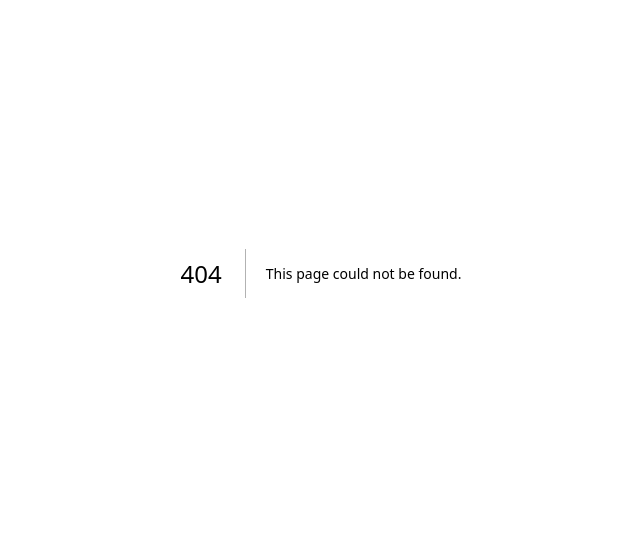
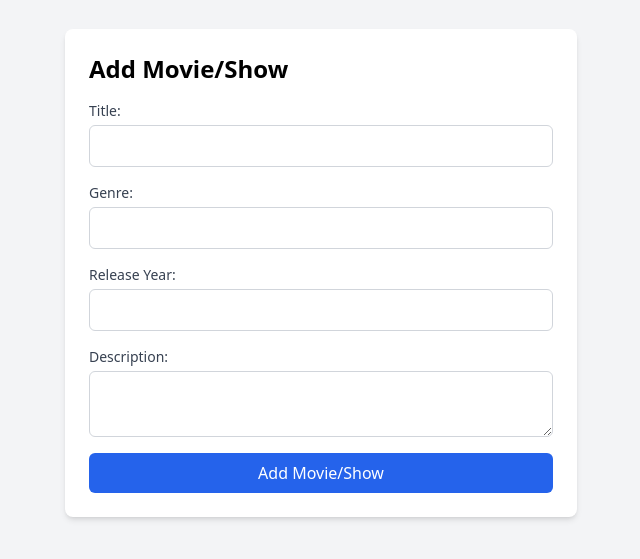
Before and after one commit to vkumar8192449/watchworthy, a Next.js app in the folder next-frontend/: page /addmovie in a window 1280 px wide. Before the commit this address had no page. Shown: the part 127-686 px from the top of the page, without its empty margins (319-959 px from the left). Built offline with nearby package versions, Linux system fonts and the light colour scheme.

Commit message:
Add movie\show component create

```diff
--- /dev/null
+++ b/next-frontend/src/app/addmovie/page.tsx
@@ -0,0 +1,140 @@
+// src/components/AddMovie.tsx
+
+"use client";
+
+import { useState } from "react";
+import axios from "axios";
+import { useRouter } from "next/navigation";
+
+const AddMovie = () => {
+  const [title, setTitle] = useState("");
+  const [genre, setGenre] = useState("");
+  const [releaseYear, setReleaseYear] = useState<number | "">("");
+  const [description, setDescription] = useState("");
+  const [error, setError] = useState("");
+  const [success, setSuccess] = useState("");
+  const router = useRouter();
+
+  const handleSubmit = async (e: React.FormEvent) => {
+    e.preventDefault();
+    setError("");
+    setSuccess("");
+
+    try {
+      const response = await axios.post(
+        `${process.env.NEXT_PUBLIC_BACKEND_URL}/api/movies/add-movieshow`,
+        {
+          title,
+          genre,
+          release_year: releaseYear,
+          description,
+        }
+      );
+
+      // Clear form on success
+      setTitle("");
+      setGenre("");
+      setReleaseYear("");
+      setDescription("");
+      setSuccess("Movie/show added successfully!");
+
+      // Optionally redirect after successful creation
+      //   router.push("/"); // Redirect to homepage or list of movies/shows
+    } catch (err: any) {
+      if (err.response && err.response.data) {
+        setError(err.response.data.message || "An error occurred");
+      } else {
+        setError("An error occurred");
+      }
+    }
+  };
+
+  return (
+    <div className="flex items-center justify-center min-h-screen bg-gray-100">
+      <div className="bg-white p-6 rounded-lg shadow-md w-full max-w-lg">
+        <h2 className="text-2xl font-semibold mb-4">Add Movie/Show</h2>
+
+        {error && <p className="text-red-500 mb-4">{error}</p>}
+        {success && <p className="text-green-500 mb-4">{success}</p>}
+
+        <form onSubmit={handleSubmit}>
+          <div className="mb-4">
+            <label
+              htmlFor="title"
+              className="block text-sm font-medium text-gray-700"
+            >
+              Title:
+            </label>
+            <input
+              type="text"
+              id="title"
+              value={title}
+              onChange={(e) => setTitle(e.target.value)}
+              required
+              className="mt-1 block w-full p-2 border border-gray-300 rounded-md focus:outline-none focus:ring focus:ring-blue-300"
+            />
+          </div>
+
+          <div className="mb-4">
+            <label
+              htmlFor="genre"
+              className="block text-sm font-medium text-gray-700"
+            >
+              Genre:
+            </label>
+            <input
+              type="text"
+              id="genre"
+              value={genre}
+              onChange={(e) => setGenre(e.target.value)}
+              required
+              className="mt-1 block w-full p-2 border border-gray-300 rounded-md focus:outline-none focus:ring focus:ring-blue-300"
+            />
+          </div>
+
+          <div className="mb-4">
+            <label
+              htmlFor="releaseYear"
+              className="block text-sm font-medium text-gray-700"
+            >
+              Release Year:
+            </label>
+            <input
+              type="number"
+              id="releaseYear"
+              value={releaseYear}
+              onChange={(e) => setReleaseYear(parseInt(e.target.value))}
+              required
+              className="mt-1 block w-full p-2 border border-gray-300 rounded-md focus:outline-none focus:ring focus:ring-blue-300"
+            />
+          </div>
+
+          <div className="mb-4">
+            <label
+              htmlFor="description"
+              className="block text-sm font-medium text-gray-700"
+            >
+              Description:
+            </label>
+            <textarea
+              id="description"
+              value={description}
+              onChange={(e) => setDescription(e.target.value)}
+              required
+              className="mt-1 block w-full p-2 border border-gray-300 rounded-md focus:outline-none focus:ring focus:ring-blue-300"
+            />
+          </div>
+
+          <button
+            type="submit"
+            className="w-full bg-blue-600 text-white py-2 rounded-md hover:bg-blue-500 transition duration-200"
+          >
+            Add Movie/Show
+          </button>
+        </form>
+      </div>
+    </div>
+  );
+};
+
+export default AddMovie;
```
